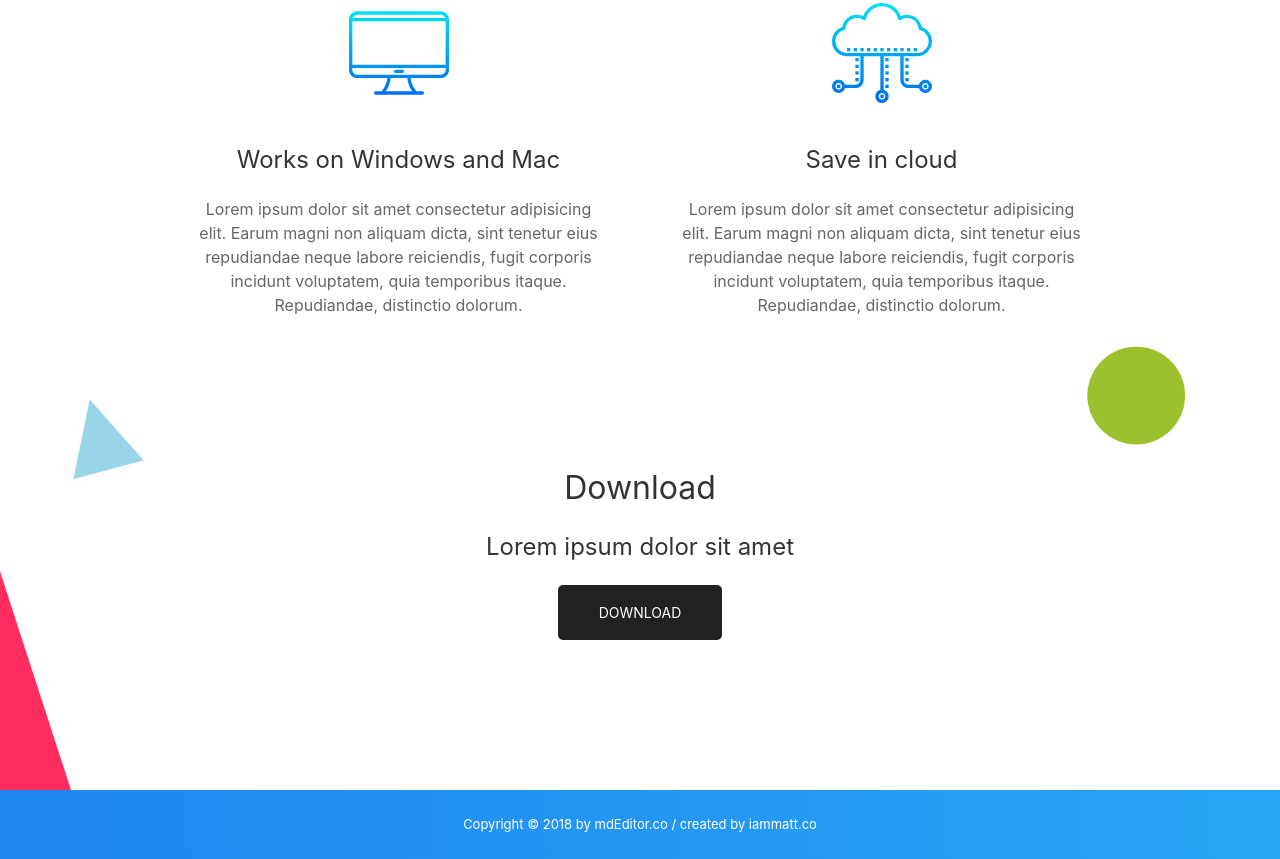
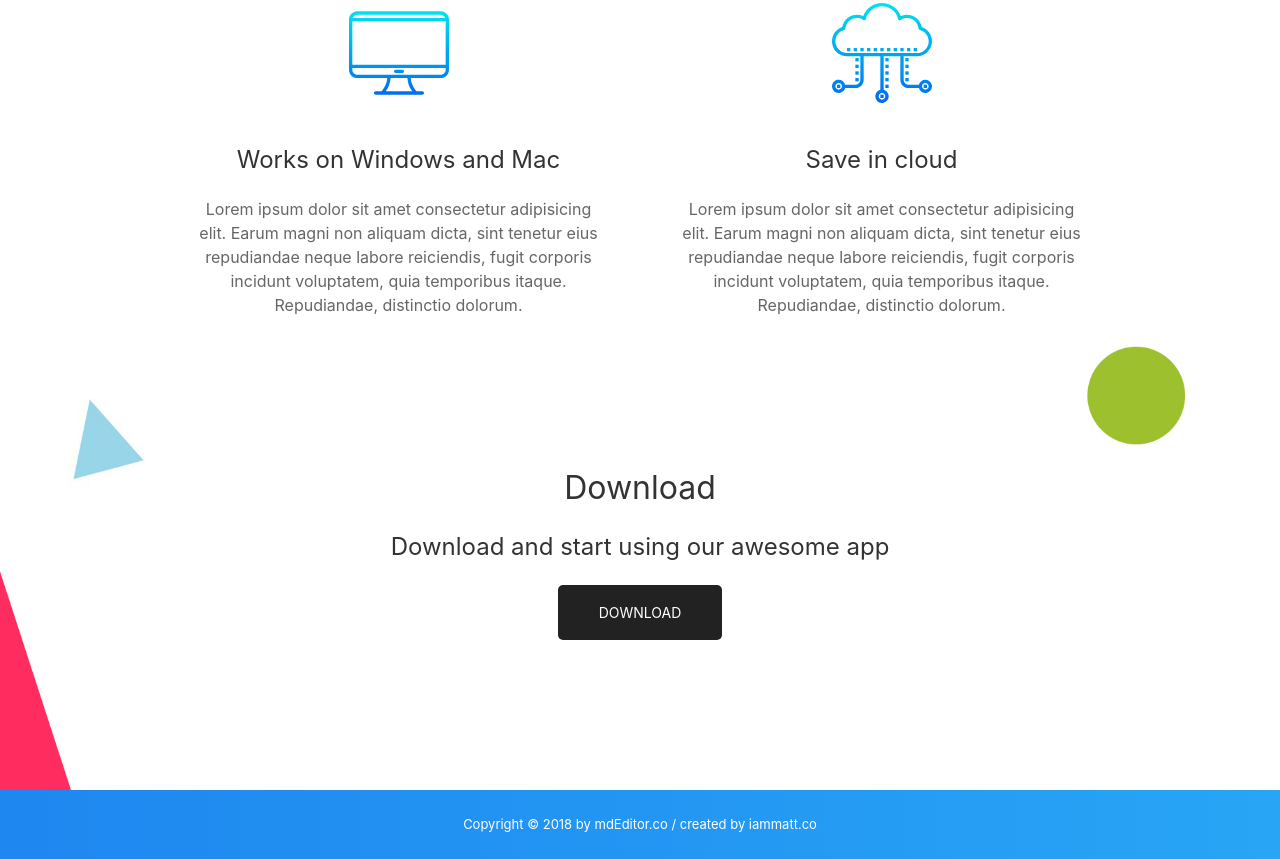
Before and after one commit to IamMattco/mdeditor-website, a plain HTML site: page index.html in a window 1280 px wide. Shown: the part 1433-2292 px from the top of the page. Drawn offline with Linux system fonts and the light colour scheme.

Commit message:
Update index.html

```diff
--- a/index.html
+++ b/index.html
@@ -93,7 +93,7 @@
             <div class="container">
                 <div class="uk-text-center">
                     <h2>Download</h2>
-                    <p class="uk-text-lead">Lorem ipsum dolor sit amet</p>
+                    <p class="uk-text-lead">Download and start using our awesome app</p>
                     <a href="https://mdeditor.co/download.html" class="uk-button uk-button-secondary uk-button-large">Download</a>
                 </div>
             </div>
```
